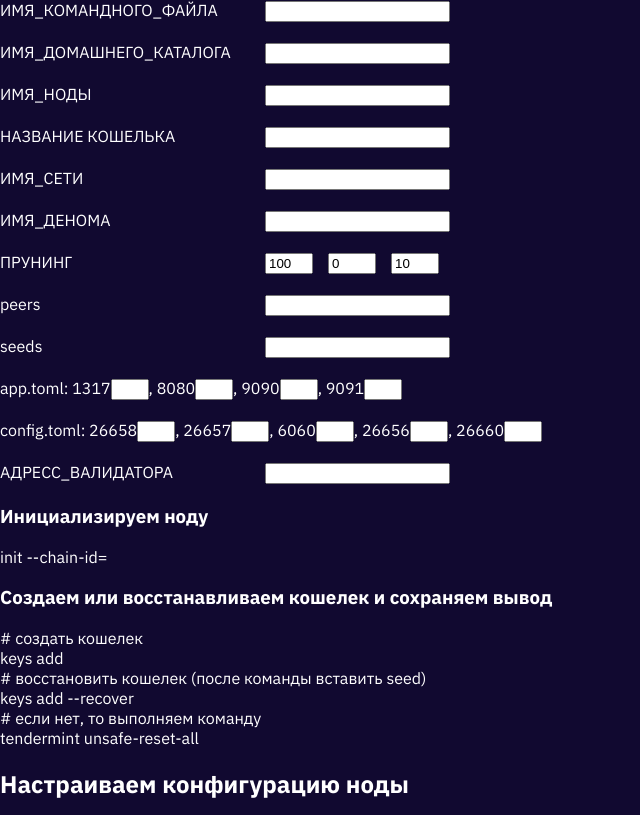
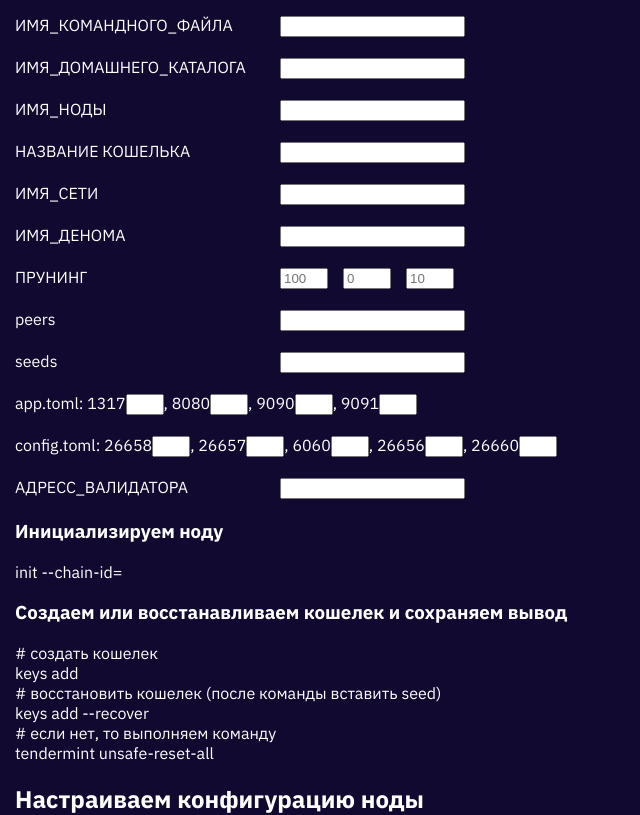
Before and after one commit to NeverwinterNights/valid, a React (Create React App) app: page / in a window 1280 px wide. Shown: the top 815 px of the page, without its empty margins (0-640 px from the left). Built offline with nearby package versions, Linux system fonts and the light colour scheme.

Commit message:
fix placeholder

```diff
--- a/src/App.css
+++ b/src/App.css
@@ -2,4 +2,5 @@
   color: white;
   margin: 0 auto;
   background-color: #110930;
+  padding: 15px;
 }
--- a/src/components/info/Info.tsx
+++ b/src/components/info/Info.tsx
@@ -37,9 +37,9 @@ export const Info = React.memo(() => {
         ufetf: "",
         peers: "",
         seeds: "",
-        pruning1: "100",
-        pruning2: "0",
-        pruning3: "10",
+        pruning1: "",
+        pruning2: "",
+        pruning3: "",
         a1: "",
         a2: "",
         a3: "",
@@ -227,7 +227,7 @@ export const Info = React.memo(() => {
 
                 <div className={style.row}>
                     <span>ПРУНИНГ </span>
-                    <input className={style.number} {...register("pruning1", {
+                    <input className={style.number} placeholder={"100"} {...register("pruning1", {
                         minLength: {
                             value: 6,
                             message: "Поле может состоять только  из шести цифр"
@@ -243,7 +243,7 @@ export const Info = React.memo(() => {
                     })} onInput={inputHandlerNumbers6} value={state.pruning1} name="pruning1"/>
 
 
-                    <input className={style.number} {...register("pruning2", {
+                    <input className={style.number} placeholder={"0"}  {...register("pruning2", {
                         minLength: {
                             value: 2,
                             message: "Поле может состоять только  из двух цифр"
@@ -259,7 +259,7 @@ export const Info = React.memo(() => {
                     })} onInput={inputHandlerNumbers2} value={state.pruning2} name="pruning2"/>
 
 
-                    <input className={style.number} {...register("pruning3", {
+                    <input className={style.number} placeholder={"10"}  {...register("pruning3", {
                         minLength: {
                             value: 4,
                             message: "Поле может состоять только  из четырех цифр"
```
